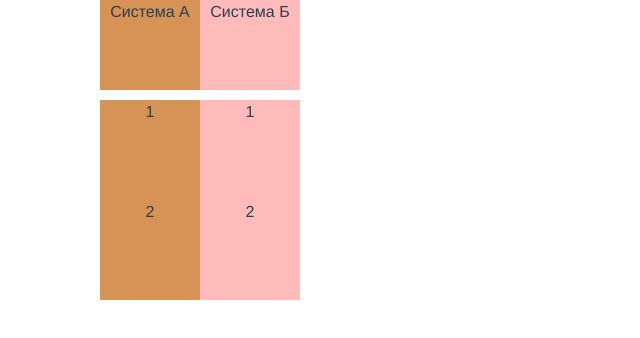
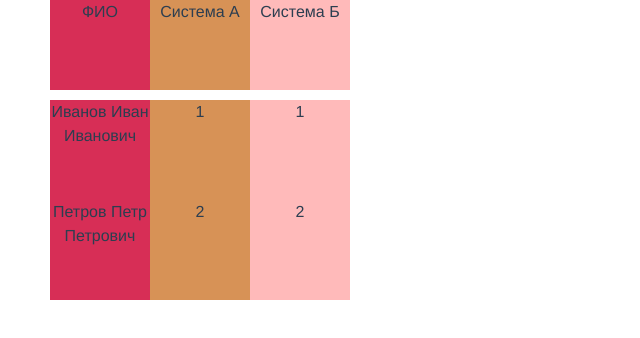
Before and after one commit to skitale-design/dynamic-table, a Vue app: page / in a window 1280 px wide. Shown: the top 338 px of the page, without its empty margins (0-640 px from the left). Built offline with nearby package versions, Linux system fonts and the light colour scheme.

Commit message:
ДАННЫЕ
Хочу переходить к реальной таблице.

Добавил еще одну колонку с ФИО

```diff
--- a/src/App.vue
+++ b/src/App.vue
@@ -5,7 +5,7 @@
         <OnlyDivs
           :msg=el.value
           :class=el.class
-          :left=sys.id*100
+          :left=sys.id*100+50
           :color=ObjectToColor(el.color)
           :top=el.id*el.height
           :height=el.height
--- a/src/data/data.json
+++ b/src/data/data.json
@@ -1,5 +1,14 @@
 {
   "systems": [
+    {
+        "id": 0,
+        "name": "System AAA",
+        "cells": [
+          {"id": 0,"class":"head", "height": 90,"value": "ФИО","color": { "r": 215, "g": 46, "b": 86 }},
+          {"id": 1,"class":"cell", "height": 100,"value": "Иванов Иван Иванович","color": { "r": 215, "g": 46, "b": 86 }},
+          {"id": 2,"class":"cell", "height": 100,"value": "Петров Петр Петрович","color": { "r": 215, "g": 46, "b": 86 }}
+        ]
+    },
     {
         "id": 1,
         "name": "System AAA",
```
